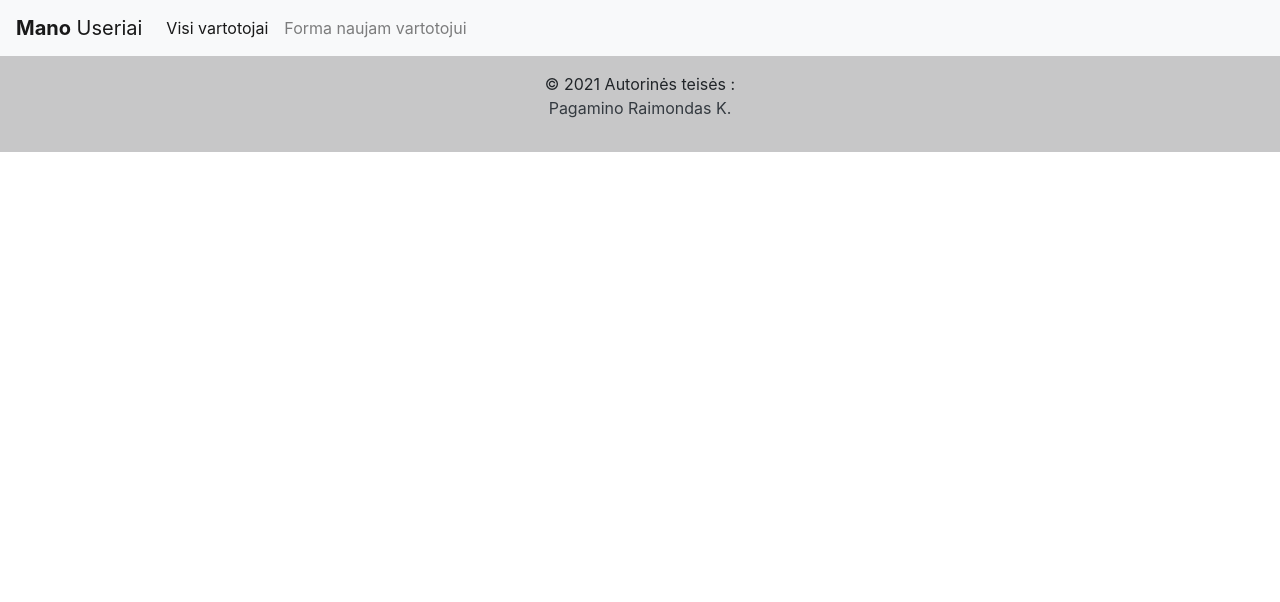
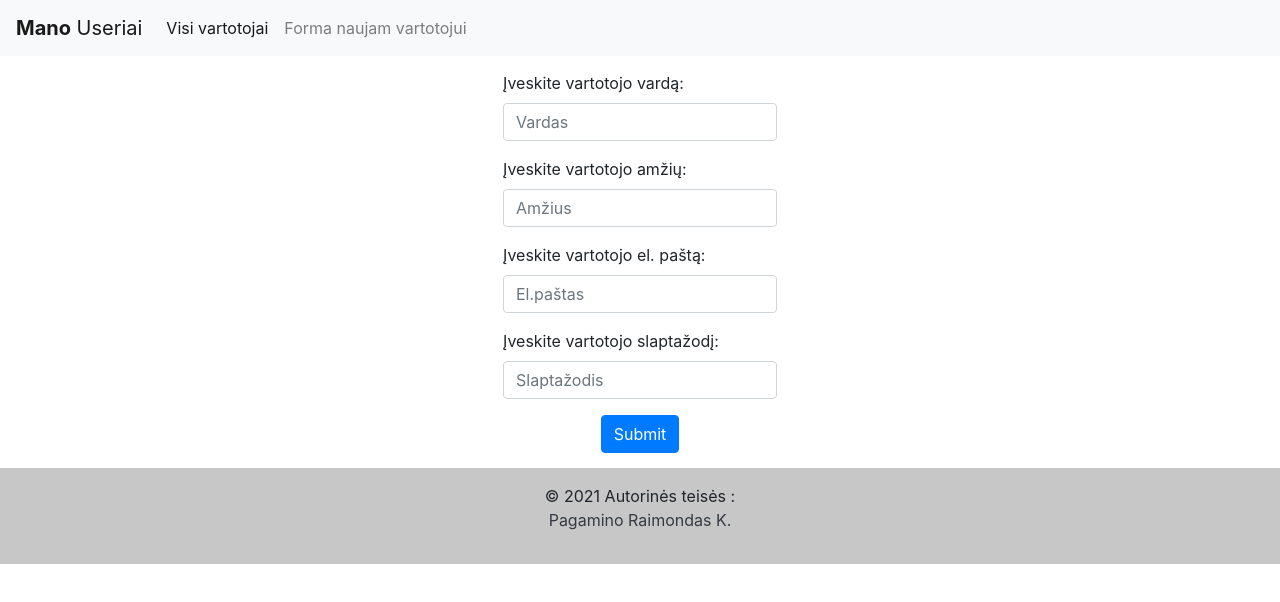
Before and after one commit to raimondas-27/vartotoju_tvarkykle, a React (Create React App) app in the folder client/: page /formToCreateUser in a window 1280 px wide. Shown: the top 602 px of the page. Built offline with nearby package versions, Linux system fonts and the light colour scheme; no server answers.

Commit message:
added some css for structure, users bootstrap form done, added route for users form(working now)

```diff
--- a/client/src/App.css
+++ b/client/src/App.css
@@ -0,0 +1,16 @@
+.items-container {
+    display: flex;
+    flex-wrap: wrap;
+}
+
+.form-container{
+    padding: 15px 0;
+    display: flex;
+    flex-direction: column;
+    align-items: center;
+    max-width: 100%;
+}
+
+.card-body {
+    line-height: 40px;
+}
--- a/client/src/App.js
+++ b/client/src/App.js
@@ -8,6 +8,7 @@ import {getAllUsersData} from "./utils/requests"
 import NavBar from "./components/Navbar";
 import Footer from "./components/Footer";
 import UsersList from "./components/UsersList";
+import UsersForm from "./components/UsersForm";
 
 
 class App extends Component {
@@ -45,11 +46,11 @@ class App extends Component {
                     />
                 )}>
                 </Route>
-                {/*<Route path="formToCreateGoodOrService" render={(props) => (*/}
-                {/*    <UsersForm {...props}*/}
-                {/*    />*/}
-                {/*)}>*/}
-                {/*</Route>*/}
+                <Route path="/formToCreateUser" render={(props) => (
+                    <UsersForm {...props}
+                    />
+                )}>
+                </Route>
              </Switch>
              <Footer/>
           </div>
--- a/client/src/components/Navbar.js
+++ b/client/src/components/Navbar.js
@@ -19,7 +19,7 @@ class NavBar extends Component {
                          <Link className="nav-link" to="/">Visi vartotojai <span className="sr-only">(current)</span></Link>
                       </li>
                       <li className="nav-item">
-                         <Link className="nav-link" to="/formToCreateGoodOrService">Forma naujam vartotojui</Link>
+                         <Link className="nav-link" to="/formToCreateUser">Forma naujam vartotojui</Link>
                       </li>
                    </ul>
                 </div>
--- a/client/src/components/UsersForm.js
+++ b/client/src/components/UsersForm.js
@@ -0,0 +1,59 @@
+import React, {Component} from 'react';
+import "../App.css"
+
+class UsersForm extends Component {
+   constructor() {
+      super();
+
+      this.state = {
+
+      }
+   }
+
+   render() {
+      return (
+          <div>
+             <form
+                   className={"form-container"}>
+
+                <div className="form-group">
+                   <label htmlFor="name">Įveskite vartotojo vardą:</label>
+                   <input type="text"
+                          name="name"
+                          className="form-control"
+                          id="name"
+                          placeholder="Vardas"
+                   />
+                </div>
+                <div className="form-group">
+                   <label htmlFor="price"> Įveskite vartotojo amžių:</label>
+                   <input type="text"
+                          name="age"
+                          className="form-control"
+                          id="age"
+                          placeholder="Amžius"/>
+                </div>
+                <div className="form-group">
+                   <label htmlFor="quantity">Įveskite vartotojo el. paštą:</label>
+                   <input type="text"
+                          name="email"
+                          className="form-control"
+                          id="email"
+                          placeholder="El.paštas"/>
+                </div>
+                <div className="form-group">
+                   <label htmlFor="description">Įveskite vartotojo slaptažodį:</label>
+                   <input type="text"
+                          name="password"
+                          className="form-control"
+                          id="password"
+                          placeholder="Slaptažodis"/>
+                </div>
+                <button type="submit" className="btn btn-primary">Submit</button>
+             </form>
+          </div>
+      );
+   }
+}
+
+export default UsersForm;
```
